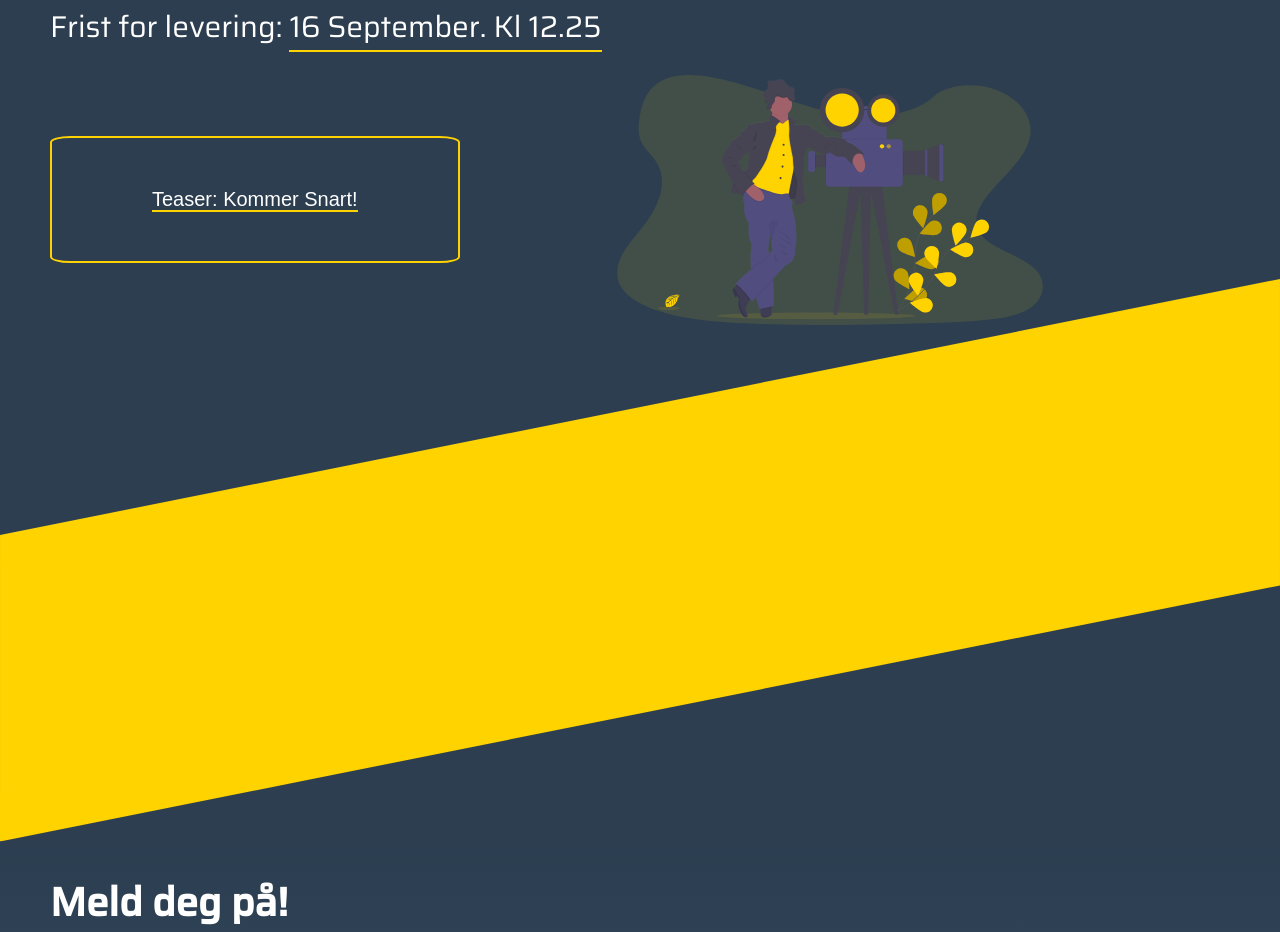
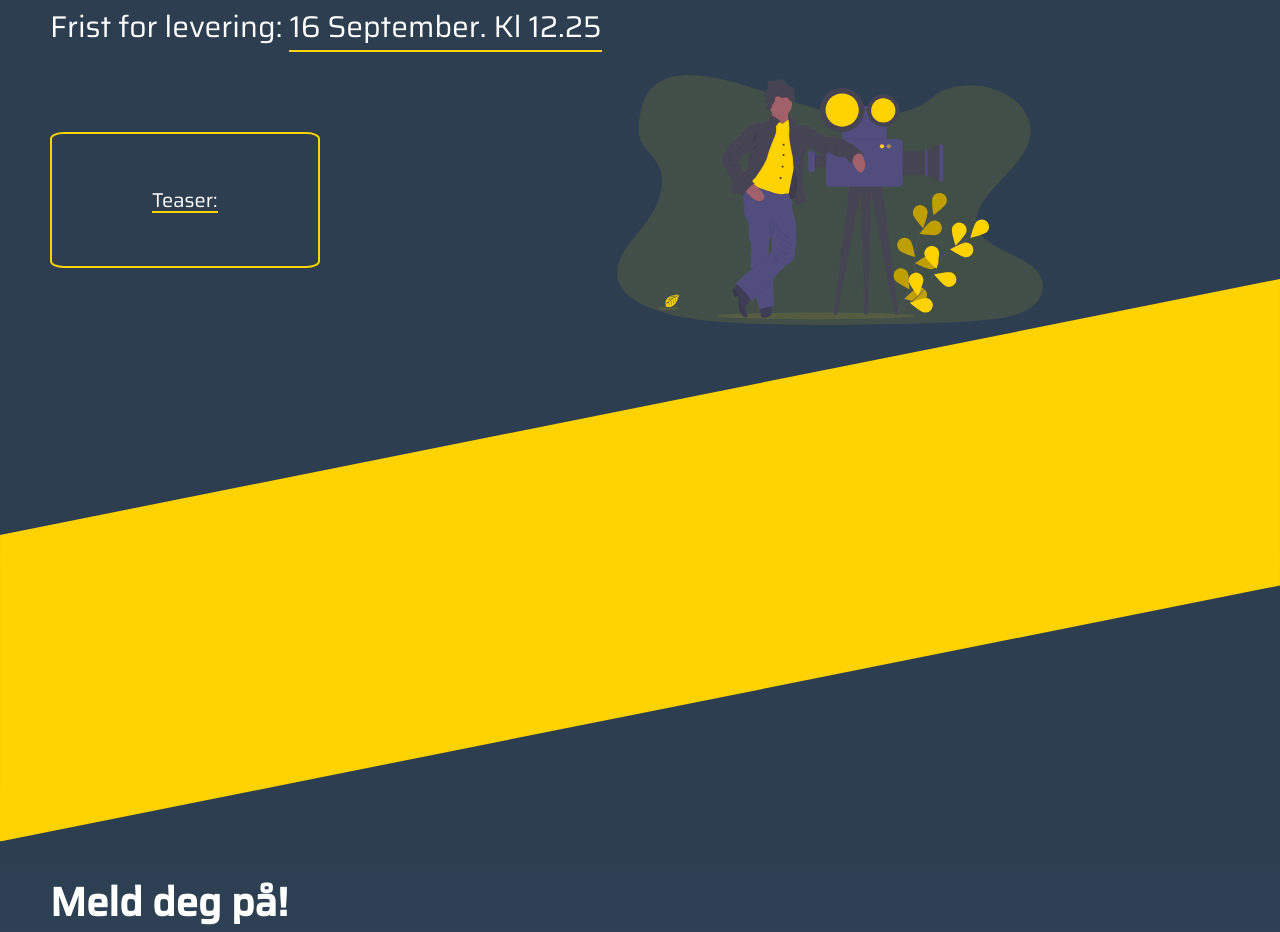
Before and after one commit to VictorH04/Katta-FilmSite, a website: page index.html in a window 1280 px wide. Shown: the part 2020-2952 px from the top of the page. Drawn offline with Linux system fonts and the light colour scheme.

Commit message:
Added video link for teaser

```diff
--- a/SASS/base/_layout.scss
+++ b/SASS/base/_layout.scss
@@ -306,12 +306,15 @@
 			border-radius: 5%;
 
 			background-color: rgba(123, 03, 212, 0);
+			color: #fff;
 
 			transition: all .3s;
 
 			&_text {
 				color: #fff;
 				border-bottom: var(--border-bottom-5);
+				text-decoration: none;
+				list-style-type: none;
 
 				@media screen and (max-width: $bp-medium) {
 					border-bottom: var(--border-bottom-2);
@@ -323,6 +326,13 @@
 
 				@media screen and (max-width: $bp-phone) {
 					border-bottom: var(--border-bottom-3);
+				}
+
+				&--link {
+					color: #fff;
+					text-decoration: none;
+					list-style-type: none;
+					font-family: 'Saira';
 				}
 			}
 
--- a/index.html
+++ b/index.html
@@ -69,7 +69,7 @@
         <div class="section_body--videowrapper">
 
             <button class="section_body--videowrapper-button"> <span
-                    class="section_body--videowrapper-button_text">Teaser: Kommer Snart!</span> </button>
+                    class="section_body--videowrapper-button_text"><a class="section_body--videowrapper-button_text--link" href="https://www.youtube.com/watch?v=jVu7OB4duPw&feature=youtu.be"> Teaser:</a> </span> </button>
 
             <img class="section_body--videowrapper-videosvg" src="img/videograph.svg" alt="video-picture">
         </div>
```
Also changed, not shown: CSS/style.css.
